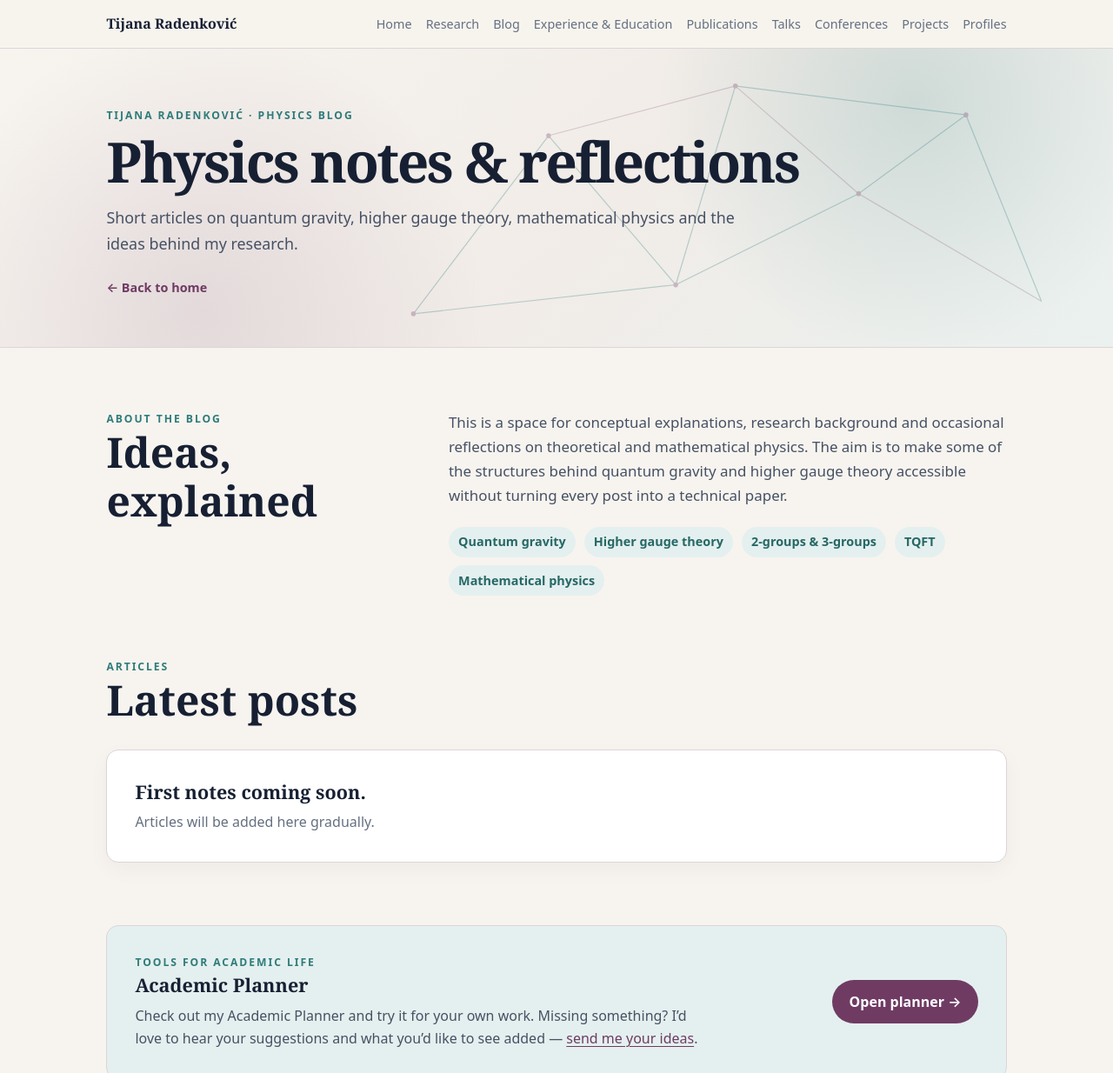
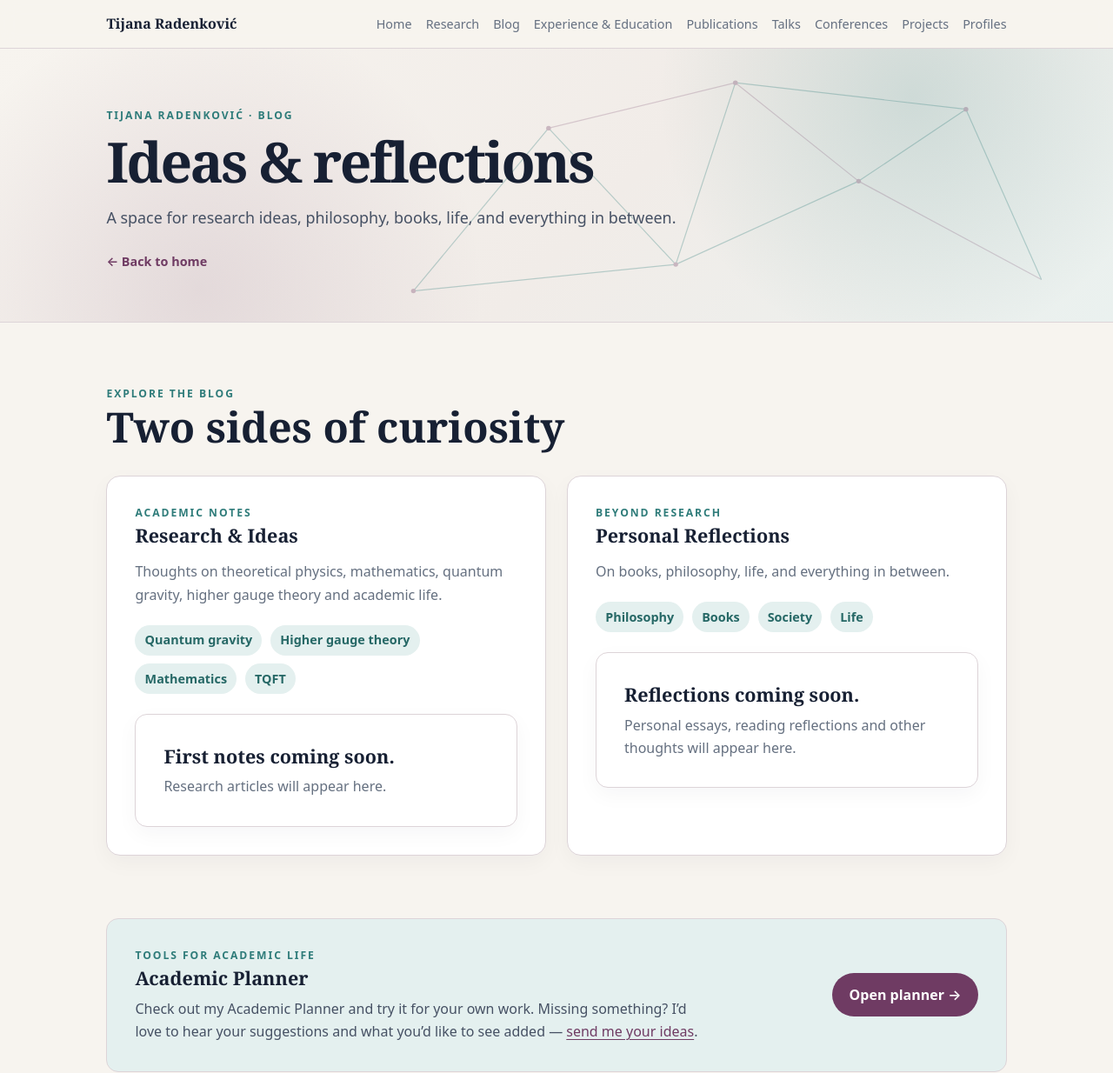
Before and after one commit to tijanaradenkovic/tijanaradenkovic.github.io, a plain HTML site: page blog.html in a window 1280 px wide. Shown: the top 1234 px of the page at 87% size. Drawn offline with Linux system fonts and the light colour scheme.

Commit message:
Split blog landing page into Research & Ideas and Personal Reflections

```diff
--- a/blog.html
+++ b/blog.html
@@ -3,16 +3,16 @@
 <head>
   <meta charset="utf-8">
   <meta name="viewport" content="width=device-width, initial-scale=1">
-  <meta name="description" content="Physics blog by Tijana Radenković with notes and reflections on quantum gravity, higher gauge theory, topological field theory and mathematical physics.">
-  <title>Physics Blog | Tijana Radenković</title>
+  <meta name="description" content="Research ideas and personal reflections on physics, philosophy, books, life and everything in between.">
+  <title>Blog | Tijana Radenković</title>
   <meta name="author" content="Tijana Radenković">
   <meta name="robots" content="index, follow, max-image-preview:large">
   <link rel="canonical" href="https://tijanaradenkovic.github.io/blog.html">
 
   <meta property="og:type" content="website">
   <meta property="og:site_name" content="Tijana Radenković">
-  <meta property="og:title" content="Physics Blog | Tijana Radenković">
-  <meta property="og:description" content="Physics notes and reflections on quantum gravity, higher gauge theory, topological field theory and mathematical physics.">
+  <meta property="og:title" content="Blog | Tijana Radenković">
+  <meta property="og:description" content="Research ideas and personal reflections on physics, philosophy, books and life.">
   <meta property="og:url" content="https://tijanaradenkovic.github.io/blog.html">
   <meta property="og:image" content="https://tijanaradenkovic.github.io/ChatGPT%20Image%20Sep%2018%2C%202026%2C%2011_39_14%20PM.png">
 
@@ -22,8 +22,8 @@
     "@type":"Blog",
     "@id":"https://tijanaradenkovic.github.io/blog.html#blog",
     "url":"https://tijanaradenkovic.github.io/blog.html",
-    "name":"Physics Blog | Tijana Radenković",
-    "description":"Physics notes and reflections on quantum gravity, higher gauge theory, topological field theory and mathematical physics.",
+    "name":"Blog | Tijana Radenković",
+    "description":"Research ideas and personal reflections on physics, philosophy, books and life.",
     "inLanguage":"en",
     "author":{"@id":"https://tijanaradenkovic.github.io/#person"},
     "isPartOf":{"@id":"https://tijanaradenkovic.github.io/#website"}
@@ -73,6 +73,11 @@
     .tags{display:flex;gap:.6rem;flex-wrap:wrap;margin-top:1.35rem}
     .tag{background:var(--soft-teal);color:#266866;padding:.35rem .7rem;border-radius:999px;font-size:.9rem;font-weight:600}
     .posts{margin-top:1rem}
+    .blog-categories{display:grid;grid-template-columns:repeat(2,minmax(0,1fr));gap:1.5rem}
+    .blog-category{background:var(--card);border:1px solid var(--line);border-radius:16px;padding:2rem;box-shadow:0 8px 24px rgba(23,32,51,.04)}
+    .blog-category p{color:var(--muted)}
+    .blog-category .tags{margin-bottom:1.4rem}
+    @media(max-width:760px){.blog-categories{grid-template-columns:1fr}.blog-category{padding:1.5rem}}
     .empty-state{background:var(--card);border:1px solid var(--line);border-radius:14px;padding:2rem;box-shadow:0 8px 24px rgba(23,32,51,.04)}
     .empty-state p{margin:.5rem 0 0;color:var(--muted);max-width:720px}
 
@@ -145,41 +150,32 @@
     <circle cx="1080" cy="175" r="3"></circle><circle cx="1215" cy="80" r="3"></circle>
   </svg>
   <div class="page-hero-inner">
-    <div class="eyebrow">Tijana Radenković · Physics blog</div>
-    <h1>Physics notes &amp; reflections</h1>
-    <p class="intro">Short articles on quantum gravity, higher gauge theory, mathematical physics and the ideas behind my research.</p>
+    <div class="eyebrow">Tijana Radenković · Blog</div>
+    <h1>Ideas &amp; reflections</h1>
+    <p class="intro">A space for research ideas, philosophy, books, life, and everything in between.</p>
     <a class="back-link" href="index.html">← Back to home</a>
   </div>
 </header>
 
 <main>
-  <section class="wrap">
-    <div class="intro-grid">
-      <div>
-        <div class="eyebrow">About the blog</div>
-        <h2>Ideas, explained</h2>
-      </div>
-      <div>
-        <p>This is a space for conceptual explanations, research background and occasional reflections on theoretical and mathematical physics. The aim is to make some of the structures behind quantum gravity and higher gauge theory accessible without turning every post into a technical paper.</p>
-        <div class="tags">
-          <span class="tag">Quantum gravity</span>
-          <span class="tag">Higher gauge theory</span>
-          <span class="tag">2-groups &amp; 3-groups</span>
-          <span class="tag">TQFT</span>
-          <span class="tag">Mathematical physics</span>
-        </div>
-      </div>
-    </div>
-  </section>
-
-  <section class="wrap" style="padding-top:0">
-    <div class="eyebrow">Articles</div>
-    <h2>Latest posts</h2>
-    <div class="posts">
-      <div class="empty-state">
-        <h3>First notes coming soon.</h3>
-        <p>Articles will be added here gradually.</p>
-      </div>
+  <section class="wrap" aria-labelledby="categories-heading">
+    <div class="eyebrow">Explore the blog</div>
+    <h2 id="categories-heading">Two sides of curiosity</h2>
+    <div class="blog-categories">
+      <section class="blog-category" id="research-ideas" aria-labelledby="research-heading">
+        <div class="eyebrow">Academic notes</div>
+        <h3 id="research-heading">Research &amp; Ideas</h3>
+        <p>Thoughts on theoretical physics, mathematics, quantum gravity, higher gauge theory and academic life.</p>
+        <div class="tags"><span class="tag">Quantum gravity</span><span class="tag">Higher gauge theory</span><span class="tag">Mathematics</span><span class="tag">TQFT</span></div>
+        <div class="posts"><div class="empty-state"><h3>First notes coming soon.</h3><p>Research articles will appear here.</p></div></div>
+      </section>
+      <section class="blog-category" id="personal-reflections" aria-labelledby="personal-heading">
+        <div class="eyebrow">Beyond research</div>
+        <h3 id="personal-heading">Personal Reflections</h3>
+        <p>On books, philosophy, life, and everything in between.</p>
+        <div class="tags"><span class="tag">Philosophy</span><span class="tag">Books</span><span class="tag">Society</span><span class="tag">Life</span></div>
+        <div class="posts"><div class="empty-state"><h3>Reflections coming soon.</h3><p>Personal essays, reading reflections and other thoughts will appear here.</p></div></div>
+      </section>
     </div>
   </section>
 
```
